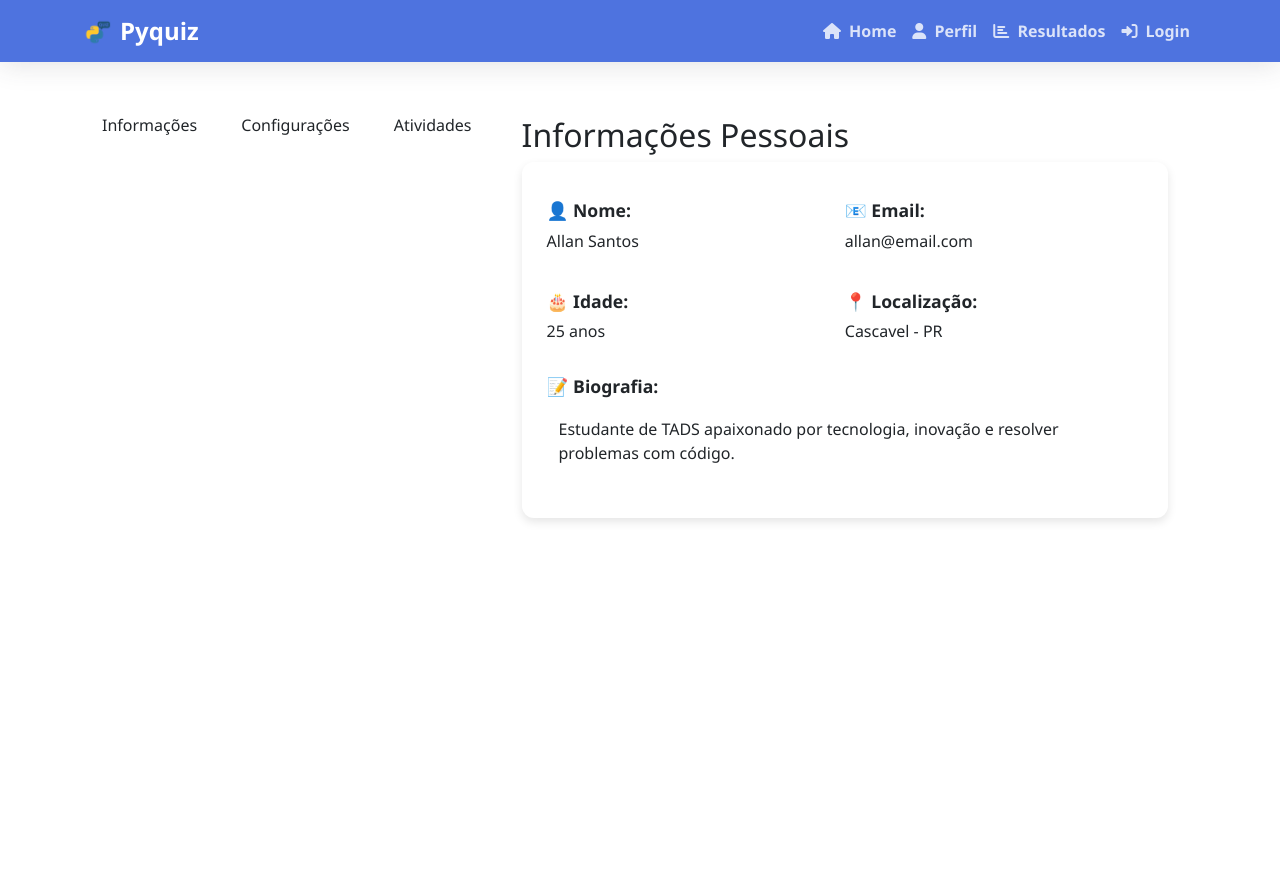
After one commit to NerdSemProerd/Pyquiz, a Flask app: page /perfil in a window 1280 px wide. The commit adds this page. Run offline with Flask 3, Linux system fonts and the light colour scheme; some libraries are stand-ins or nearby versions.

Commit message:
Adicionando Tela de perfil

```diff
--- a/app.py
+++ b/app.py
@@ -3,7 +3,7 @@ from flask.templating import TemplateNotFound
 from flask_sqlalchemy import SQLAlchemy
 from sqlalchemy import text
 from werkzeug.security import generate_password_hash, check_password_hash
-from flask_jwt_extended import create_access_token
+from flask_jwt_extended import create_access_token, jwt_required, get_jwt
 from datetime import timedelta
 
 # from cadastro_usuario.rotas_cad_user import cad_user_bp
@@ -20,8 +20,8 @@ app = Flask(__name__, template_folder='templates')
 
 # app.register_blueprint(cad_user_bp, url_prefix='/usuario')  # Registra o blueprint com o prefixo /usuario
 
-# DB_HOST = "192.168.192.45"  # Altere conforme necessário
-DB_HOST = "192.168.1.3"
+DB_HOST = "192.168.192.45"  # Altere conforme necessário
+# DB_HOST = "192.168.1.3"
 DB_NAME = "pyquiz"  # Nome do banco de dados
 DB_USER = "postgres"  # Usuário do banco
 DB_PASSWORD = "a11anl3tciaem4nue11"  # Senha do banco
@@ -30,8 +30,8 @@ DB_PASSWORD = "a11anl3tciaem4nue11"  # Senha do banco
 # Cadastro de banco com SQLAlchemy
 # Configura o banco (pode ser SQLite, PostgreSQL, etc)
 
-# app.config['SQLALCHEMY_DATABASE_URI'] = 'postgresql+psycopg2://postgres:a11anl3tciaem4nue11@192.168.192.45:5432/pyquiz'
-app.config['SQLALCHEMY_DATABASE_URI'] = 'postgresql+psycopg2://postgres:a11anl3tciaem4nue11@192.168.1.3:5432/pyquiz'
+app.config['SQLALCHEMY_DATABASE_URI'] = 'postgresql+psycopg2://postgres:a11anl3tciaem4nue11@192.168.192.45:5432/pyquiz'
+# app.config['SQLALCHEMY_DATABASE_URI'] = 'postgresql+psycopg2://postgres:a11anl3tciaem4nue11@192.168.1.3:5432/pyquiz'
 app.config['SQLALCHEMY_TRACK_MODIFICATIONS'] = False
 
 # Inicializa o SQLAlchemy com o app
@@ -44,7 +44,7 @@ class Usuario(db.Model):
     id_nome = db.Column(db.Integer, primary_key=True)
     nome = db.Column(db.String(100), unique=True, nullable=False)
     email = db.Column(db.String(255))
-    senha_hash = db.Column(db.String(128))
+    senha_hash = db.Column(db.String(255))
     autonomia = db.Column(db.String(20), default='user')  # 'Comum' ou 'Admin'
 
 class Quiz_nome(db.Model):
@@ -171,6 +171,13 @@ def cad_usuario():
             return f"Erro ao cadastrar usuário: {e}"
 
 
+@app.route('/perfil')
+def perfil():
+    return render_template("perfil.html")
+
+
+
+
 @app.route('/criar_quiz')
 def criar_quiz():
     return render_template("quiz_maker.html")
--- /dev/null
+++ b/static/css/perfil.css
@@ -0,0 +1,163 @@
+:root {
+    --primary-color: #4e73df;
+    --secondary-color: #f8f9fc;
+    --accent-color: #2e59d9;
+}
+
+.navbar {
+    background-color: var(--primary-color);
+    box-shadow: 0 0.15rem 1.75rem 0 rgba(58, 59, 69, 0.15);
+}
+
+.navbar-brand {
+    font-weight: 800;
+    font-size: 1.5rem;
+    color: white !important;
+}
+
+.nav-link {
+    color: rgba(255, 255, 255, 0.8) !important;
+    font-weight: 600;
+    padding: 0.5rem 1rem;
+}
+
+.nav-link:hover {
+    color: white !important;
+}
+
+* {
+    margin: 0;
+    padding: 0;
+    box-sizing: border-box;
+}
+
+body, html {
+    height: 100%;
+    font-family: 'Segoe UI', sans-serif;
+    background-color: var(--azul-claro);
+}
+
+.navbar {
+    background-color: var(--primary-color);
+    box-shadow: 0 0.15rem 1.75rem 0 rgba(58, 59, 69, 0.15);
+}
+
+.navbar-brand {
+    font-weight: 800;
+    font-size: 1.5rem;
+    color: white !important;
+}
+
+.nav-link {
+    color: rgba(255, 255, 255, 0.8) !important;
+    font-weight: 600;
+    padding: 0.5rem 1rem;
+}
+
+.nav-link:hover {
+    color: white !important;
+}
+
+.container {
+    display: flex;
+    /* flex-direction: column; */
+    height: 100%;
+}
+
+.tab-btn {
+    background-color: var(--azul-escuro);
+    color: var(--branco);
+    border: none;
+    padding: 12px 20px;
+    border-radius: 8px;
+    font-size: 16px;
+    cursor: pointer;
+    transition: transform 0.3s ease, background-color 0.3s;
+}
+
+.tab-btn:hover {
+    transform: scale(1.1);
+    background-color: var(--amarelo);
+    color: var(--azul-escuro);
+}
+
+.tab-btn.active {
+    background-color: var(--amarelo);
+    color: var(--azul-escuro);
+}
+
+main {
+    flex: 1;
+    padding: 30px;
+    background-color: var(--branco);
+    overflow-y: auto;
+}
+
+.tab-content {
+    display: none;
+}
+
+.tab-content.active {
+    display: block;
+}
+
+button {
+    background-color: var(--azul-escuro);
+    color: var(--branco);
+    padding: 10px 20px;
+    border: none;
+    border-radius: 6px;
+    cursor: pointer;
+    transition: transform 0.3s ease, background-color 0.3s;
+    margin-top: 15px;
+}
+
+button:hover {
+    transform: scale(1.1);
+    background-color: var(--amarelo);
+    color: var(--azul-escuro);
+}
+
+.info-card {
+    background-color: var(--azul-claro);
+    padding: 25px;
+    border-radius: 12px;
+    box-shadow: 0 4px 10px rgba(0,0,0,0.1);
+    color: var(--branco);
+    max-width: 800px;
+    margin: auto;
+}
+
+.info-row {
+    display: flex;
+    justify-content: space-between;
+    flex-wrap: wrap;
+    margin-bottom: 15px;
+}
+
+.info-item {
+    flex: 1 1 45%;
+    margin: 10px 0;
+}
+
+.info-label {
+    font-weight: bold;
+    display: block;
+    margin-bottom: 5px;
+    font-size: 1.1em;
+}
+
+.info-value {
+    font-size: 1em;
+}
+
+.bio {
+    margin-top: 20px;
+}
+
+.bio p {
+    margin-top: 5px;
+    background-color: rgba(255, 255, 255, 0.1);
+    padding: 12px;
+    border-radius: 8px;
+}
--- /dev/null
+++ b/static/js/perfil.js
@@ -0,0 +1,10 @@
+function showTab(tabId) {
+    const tabs = document.querySelectorAll('.tab-content');
+    const buttons = document.querySelectorAll('.tab-btn');
+
+    tabs.forEach(tab => tab.classList.remove('active'));
+    buttons.forEach(btn => btn.classList.remove('active'));
+
+    document.getElementById(tabId).classList.add('active');
+    event.target.classList.add('active');
+}
--- /dev/null
+++ b/templates/perfil.html
@@ -0,0 +1,106 @@
+<!DOCTYPE html>
+<html lang="pt-br">
+<head>
+    <meta charset="UTF-8">
+    <meta name="viewport" content="width=device-width, initial-scale=1.0">
+    <title>Perfil do Usuário</title>
+    <!-- Bootstrap CSS -->
+    <link href="https://cdn.jsdelivr.net/npm/bootstrap@5.3.0-alpha1/dist/css/bootstrap.min.css" rel="stylesheet">
+    <!-- Font Awesome para ícones -->
+    <link rel="stylesheet" href="https://cdnjs.cloudflare.com/ajax/libs/font-awesome/6.0.0/css/all.min.css">
+    <link rel="stylesheet" href="{{ url_for('static', filename='css/perfil.css') }}">
+    <style>
+
+    </style>
+</head>
+<body>
+    <!-- Cabeçalho/Navbar -->
+    <nav class="navbar navbar-expand-lg navbar-dark mb-4">
+        <div class="container">
+            <a class="navbar-brand" href="#">
+                <img src="{{ url_for('static', filename='images/logo.png') }}" alt="Logo" height="30" class="me-2">Pyquiz
+            </a>
+            <button class="navbar-toggler" type="button" data-bs-toggle="collapse" data-bs-target="#navbarNav">
+                <span class="navbar-toggler-icon"></span>
+            </button>
+            <div class="collapse navbar-collapse" id="navbarNav">
+                <ul class="navbar-nav ms-auto">
+                    <li class="nav-item">
+                        <a class="nav-link" href="#"><i class="fas fa-home me-1"></i> Home</a>
+                    </li>
+                    <li class="nav-item">
+                        <a class="nav-link active" href="{{ url_for('perfil') }}"><i class="fas fa-user me-1"></i> Perfil</a>
+                    </li>
+                    <li class="nav-item">
+                        <a class="nav-link" href="#"><i class="fas fa-chart-bar me-1"></i> Resultados</a>
+                    </li>
+                    <li class="nav-item">
+                        <a class="nav-link" href="{{ url_for('user_login') }}"><i class="fas fa-sign-in-alt me-1"></i> Login</a>
+                    </li>
+                </ul>
+            </div>
+        </div>
+    </nav>
+
+    <div class="container">
+        <nav>
+            <button class="tab-btn active" onclick="showTab('info')">Informações</button>
+            <button class="tab-btn" onclick="showTab('settings')">Configurações</button>
+            <button class="tab-btn" onclick="showTab('activity')">Atividades</button>
+        </nav>
+        <main>
+            <!-- Aba: Informações Pessoais -->
+            <section id="info" class="tab-content active">
+                <h2>Informações Pessoais</h2>
+                <div class="info-card">
+                    <div class="info-row">
+                        <div class="info-item">
+                            <span class="info-label">👤 Nome:</span>
+                            <span class="info-value">Allan Santos</span>
+                        </div>
+                        <div class="info-item">
+                            <span class="info-label">📧 Email:</span>
+                            <span class="info-value">allan@email.com</span>
+                        </div>
+                    </div>
+                    <div class="info-row">
+                        <div class="info-item">
+                            <span class="info-label">🎂 Idade:</span>
+                            <span class="info-value">25 anos</span>
+                        </div>
+                        <div class="info-item">
+                            <span class="info-label">📍 Localização:</span>
+                            <span class="info-value">Cascavel - PR</span>
+                        </div>
+                    </div>
+                    <div class="bio">
+                        <span class="info-label">📝 Biografia:</span>
+                        <p class="info-value">Estudante de TADS apaixonado por tecnologia, inovação e resolver problemas com código.</p>
+                    </div>
+                </div>
+            </section>
+
+            <!-- Aba: Configurações -->
+            <section id="settings" class="tab-content">
+                <h2>Configurações</h2>
+                <p>Aqui você poderá alterar suas preferências futuramente.</p>
+                <button>Editar Perfil</button>
+            </section>
+
+            <!-- Aba: Atividades -->
+            <section id="activity" class="tab-content">
+                <h2>Atividades Recentes</h2>
+                <ul>
+                    <li>Login realizado em 22/05/2025</li>
+                    <li>Perfil atualizado em 21/05/2025</li>
+                    <li>Senha alterada em 18/05/2025</li>
+                </ul>
+            </section>
+        </main>
+    </div>
+
+    <!-- Bootstrap JS -->
+    <script src="https://cdn.jsdelivr.net/npm/bootstrap@5.3.0-alpha1/dist/js/bootstrap.bundle.min.js"></script>
+    <script src="{{ url_for('static', filename='js/perfil.js') }}"></script>
+</body>
+</html>
```
Also changed, not shown: static/css/base.css (added, +80 -0 lines), templates/base.html (+2 -83 lines).
